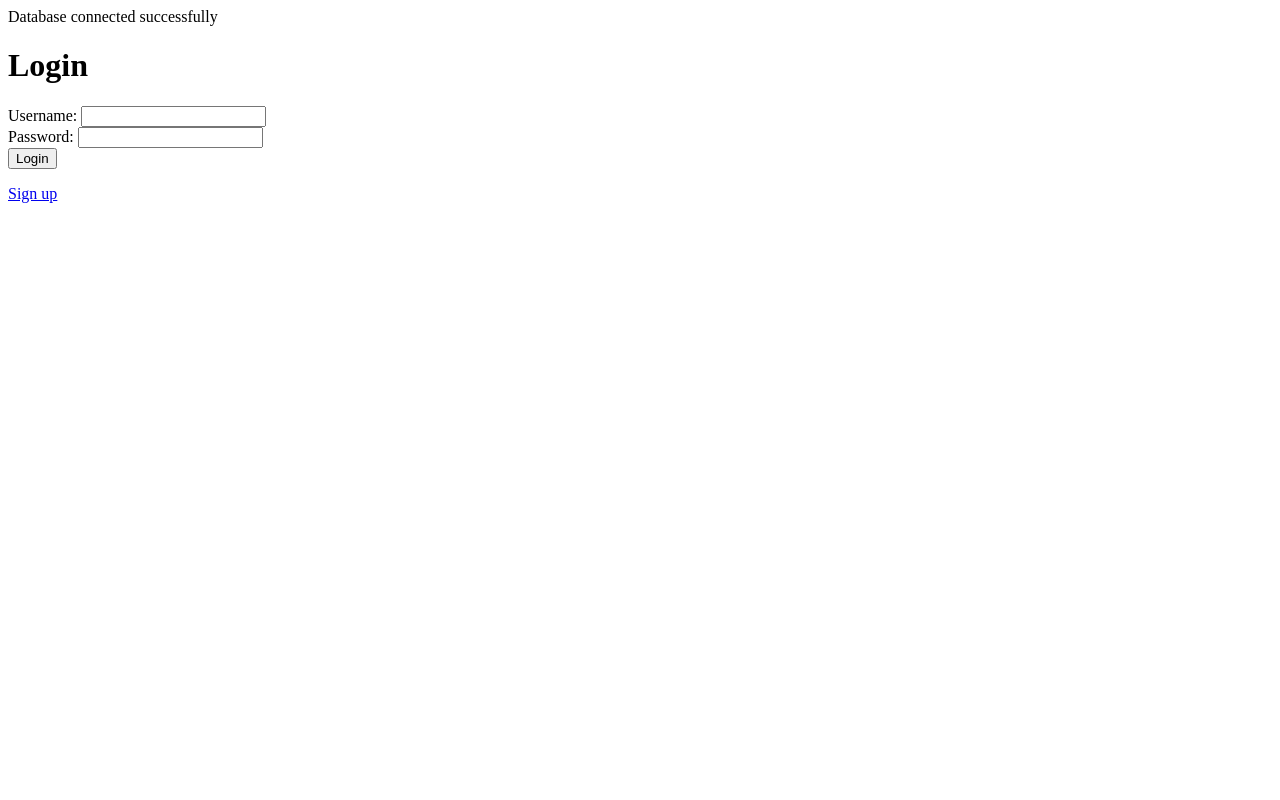
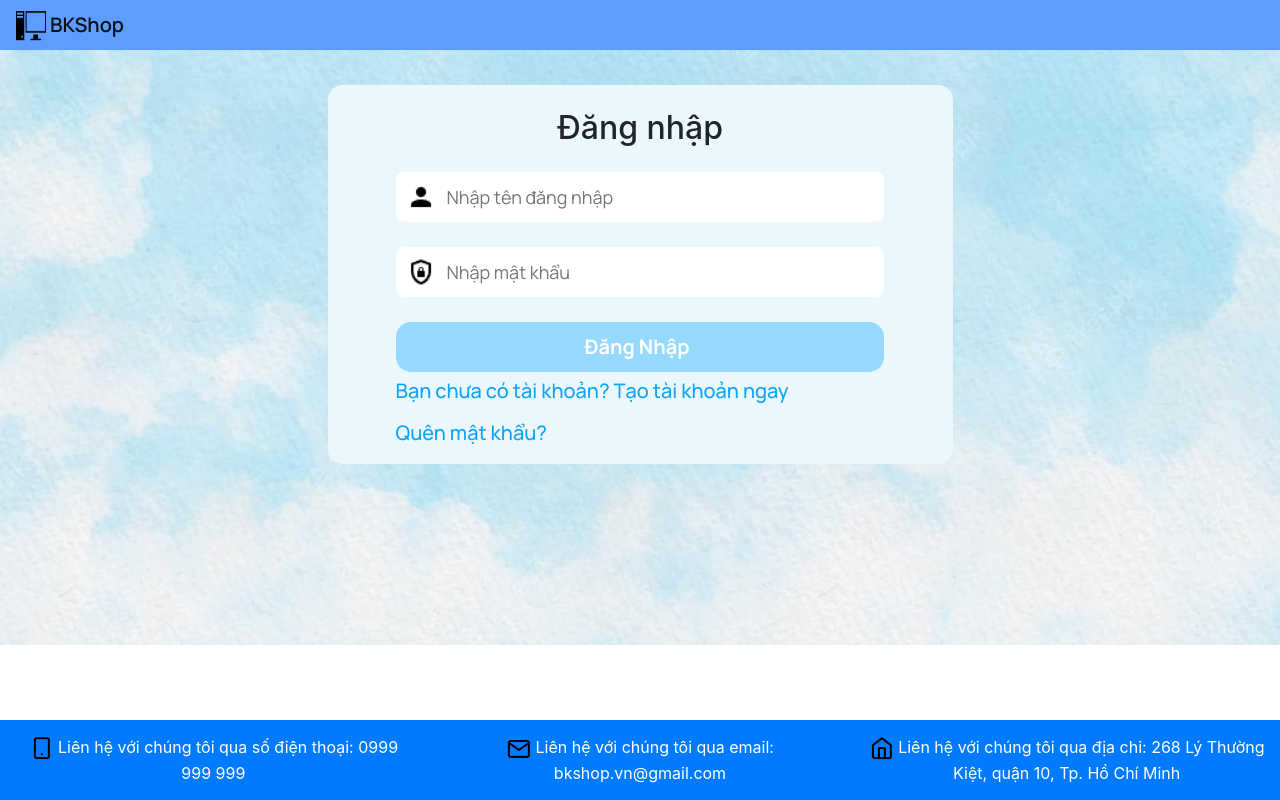
Before and after one commit to nguyenduyhung20/BKShop, a PHP site: page /login in a window 1280 px wide. Run offline with PHP 8.4, Linux system fonts and the light colour scheme; some libraries are stand-ins or nearby versions.

Commit message:
intergrate login

```diff
--- a/app/config/config.php
+++ b/app/config/config.php
@@ -8,9 +8,9 @@ try {
 	$conn = new PDO("mysql:host=$servername;dbname=$db_name", $username, $password);
 	// set the PDO error mode to exception
 	$conn->setAttribute(PDO::ATTR_ERRMODE, PDO::ERRMODE_EXCEPTION);
-	echo "Database connected successfully \r\n", PHP_EOL;
-} catch(PDOException $e) {
-	echo "Database connection failed: " . $e->getMessage();
+	// echo "Database connected successfully \r\n", PHP_EOL;
+} catch (PDOException $e) {
+	// echo "Database connection failed: " . $e->getMessage();
 }
 
 ?>
--- a/app/views/login.php
+++ b/app/views/login.php
@@ -1,29 +1,74 @@
 <!DOCTYPE html>
 <html lang="en">
-
 <head>
-    <meta charset="UTF-8">
-    <meta http-equiv="X-UA-Compatible" content="IE=edge">
-    <meta name="viewport" content="width=device-width, initial-scale=1.0">
   <title>Login</title>
+  <meta charset="utf-8">
+  <meta name="viewport" content="width=device-width, initial-scale=1">
+  <link type="text/css" rel="stylesheet" href="css/login.css">
+  <link type="text/css" rel="stylesheet" href="css/bootstrap.min.css">
+  <script src="https://code.jquery.com/jquery-3.2.1.slim.min.js" integrity="sha384-KJ3o2DKtIkvYIK3UENzmM7KCkRr/rE9/Qpg6aAZGJwFDMVNA/GpGFF93hXpG5KkN" crossorigin="anonymous"></script>
+  <script src="https://cdn.jsdelivr.net/npm/popper.js@1.12.9/dist/umd/popper.min.js" integrity="sha384-ApNbgh9B+Y1QKtv3Rn7W3mgPxhU9K/ScQsAP7hUibX39j7fakFPskvXusvfa0b4Q" crossorigin="anonymous"></script>
+  <script src="https://cdn.jsdelivr.net/npm/bootstrap@4.0.0/dist/js/bootstrap.min.js" integrity="sha384-JZR6Spejh4U02d8jOt6vLEHfe/JQGiRRSQQxSfFWpi1MquVdAyjUar5+76PVCmYl" crossorigin="anonymous"></script>
 </head>
-
 <body>
-    <h1>Login</h1>
+    <nav class="navbar navbar-expand-lg navbar-light">
+        <a class="navbar-brand" href="login.php">
+            <img src="img/Logo.png" alt="logo" width="30" height="30" class="d-inline-block align-text-top">
+            BKShop
+        </a>
+    </nav>
+    <div class="container-fluid">
+        <div class="col-md-3"></div>
+        <div class="login col-md-6 p-2 my-4 col-12">
+            <h2 class="text-center pt-3">Đăng nhập </h2>
             <?php if (!empty($errorMessage)): ?>
                 <p><?php echo $errorMessage; ?></p>
             <?php endif; ?>
             <form method="post">
-        <label for="username">Username:</label>
-        <input type="text" name="username" id="username" required>
-        <br>
-        <label for="password">Password:</label>
-        <input type="password" name="password" id="password" required>
-        <br>
-        <button type="submit" name="login" value="Login">Login</button>
-
+                <div class="input-field">
+                    <img src="img/user.png" alt="">
+                    <input
+                        type="text"
+                        name="username"
+                        id="username"
+                        placeholder="Nhập tên đăng nhập"
+                        required
+                    />
+                </div>
+                <div class="input-field">
+                    <img src="img/pass.png" alt="">
+                    <input
+                        type="password"
+                        name="password"
+                        id="password"
+                        placeholder="Nhập mật khẩu"
+                        required
+                    />
+                </div>
+                <div class="input-field button">
+                    <button type="submit" name="login" value="Login">Đăng Nhập</button>
+                </div>
             </form>
-    <a href="/register">Sign up</a>
+            <h3> <a href="/register">Bạn chưa có tài khoản? Tạo tài khoản ngay</a></h3>
+            <h3> <a href="/login">Quên mật khẩu? </a></h3>
+        </div>
+        <div class="col-md-3"></div>
+    </div>
+    <footer class="bg-primary fixed-bottom">
+        <div class="row g-3">
+            <div class="col-md-4">
+                <img src="img/smartphone.png" alt="">
+                Liên hệ với chúng tôi qua số điện thoại: 0999 999 999
+            </div>
+            <div class="col-md-4">
+                <img src="img/mail.png" alt="">
+                Liên hệ với chúng tôi qua email: bkshop.vn@gmail.com
+            </div>
+            <div class="col-md-4">
+                <img src="img/home.png" alt="">
+                Liên hệ với chúng tôi qua địa chỉ: 268 Lý Thường Kiệt, quận 10, Tp. Hồ Chí Minh
+            </div>
+        </div>
+    </footer>
 </body>
-
 </html>
```
Lines whose indentation alone changed are shown as unchanged.
